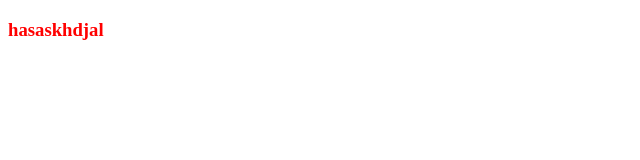
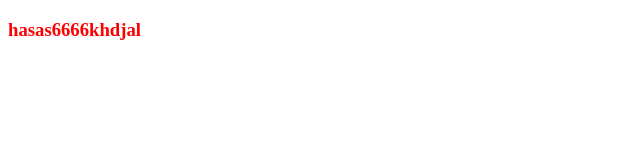
Before and after one commit to Gaga18YO/projectz_01, a plain HTML site: page index.html in a window 1280 px wide. Shown: the full height of the page, 0-640 px from the left. Drawn offline with Linux system fonts and the light colour scheme.

Commit message:
一次性提交

```diff
--- a/index.html
+++ b/index.html
@@ -10,7 +10,7 @@
 </head>
 
 <body>
-    <h3>hasaskhdjal</h3>
+    <h3>hasas6666khdjal</h3>
     <script src="./index.js"></script>
 </body>
 
```
